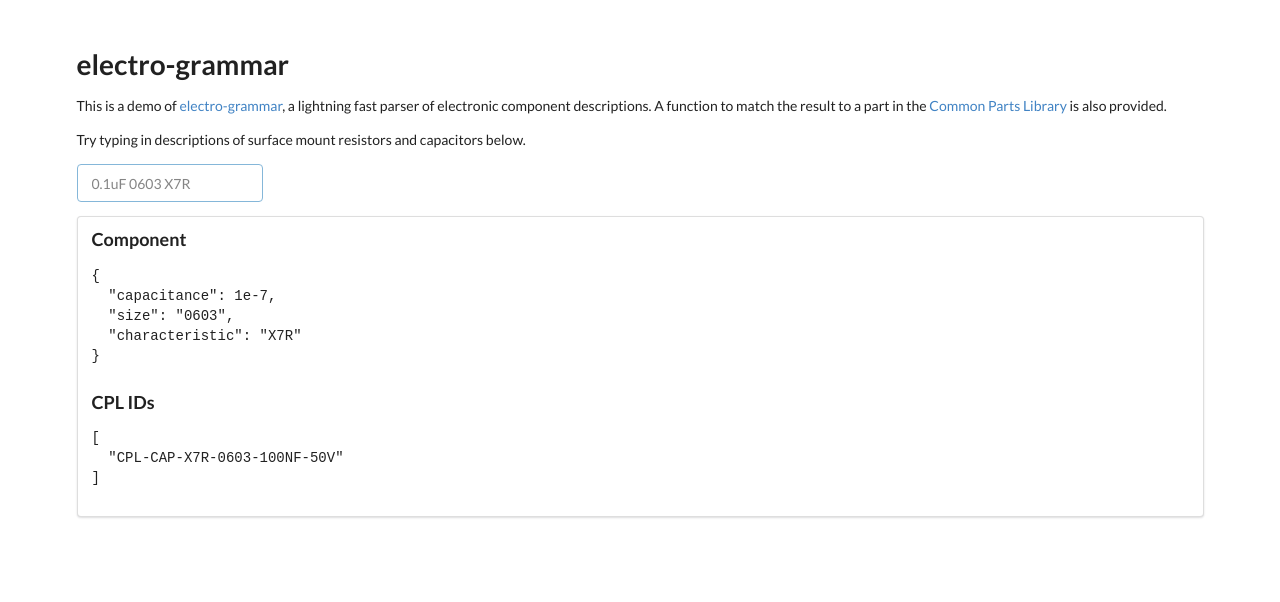
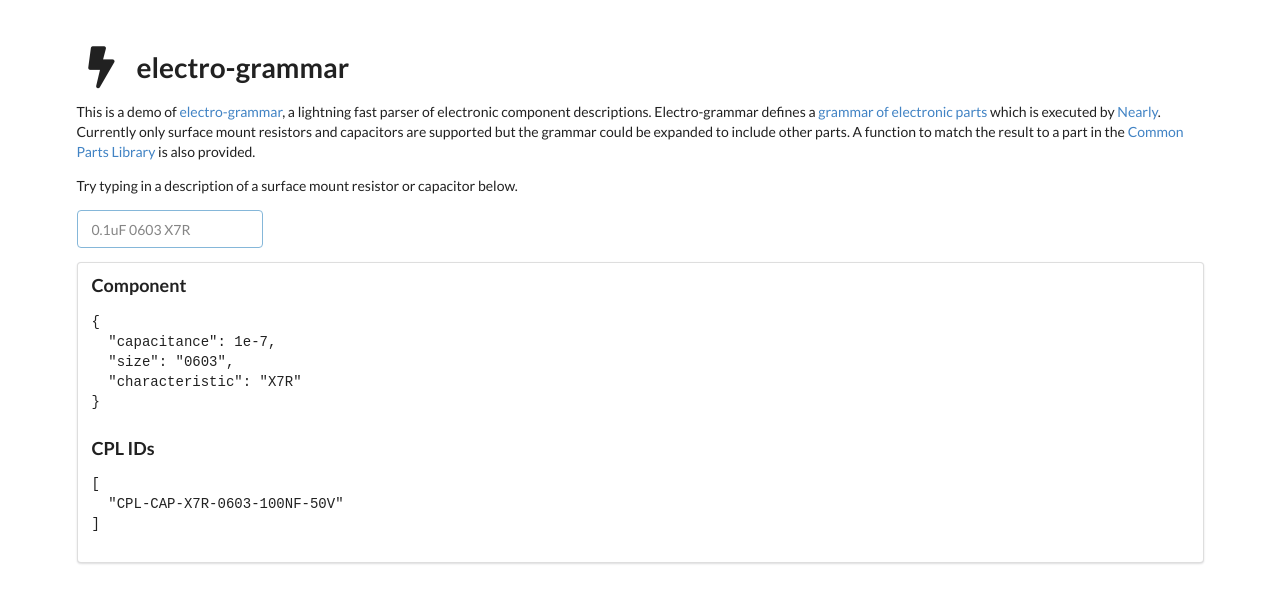
Before and after one commit to kitspace/electro-grammar, a website with bundled scripts: page docs/index.html in a window 1280 px wide. Built offline with nearby package versions, Linux system fonts and the light colour scheme.

Commit message:
Work on demo text

```diff
--- a/docs/index.html
+++ b/docs/index.html
@@ -11,19 +11,28 @@
         </style>
     </head>
     <body class='ui container'>
-        <h1 class="ui header">electro-grammar</h1>
+        <h1 class="ui header">
+            <i class='lightning icon'></i>
+            <div class='content'>
+                electro-grammar
+            </div>
+        </h1>
         <p>
         This is a demo of
         <a href='https://github.com/monostable/electro-grammar'>
             electro-grammar</a>,
-        a lightning fast parser of electronic component descriptions.  A
-        function to match the result to a part in the
-        <a href='https://octopart.com/common-parts-library#Resistors'>
-            Common Parts Library</a>
-        is also provided.
+        a lightning fast parser of electronic component descriptions.
+        Electro-grammar defines a <a
+            href='https://github.com/monostable/electro-grammar/blob/master/src/grammar.ne'>grammar
+            of electronic parts</a> which is executed by <a
+            href='https://nearley.js.org/'>Nearly</a>.  Currently only surface mount
+        resistors and capacitors are supported but the grammar could be expanded to
+        include other parts. A function to match the result to a part in the <a
+            href='https://octopart.com/common-parts-library#Resistors'> Common
+            Parts Library</a> is also provided.
         </p>
         <p>
-        Try typing in descriptions of surface mount resistors and capacitors below.
+        Try typing in a description of a surface mount resistor or capacitor below.
         </p>
         <div class='ui input focus'>
             <input id='input' placeholder='0.1uF 0603 X7R' type='text'>
```
